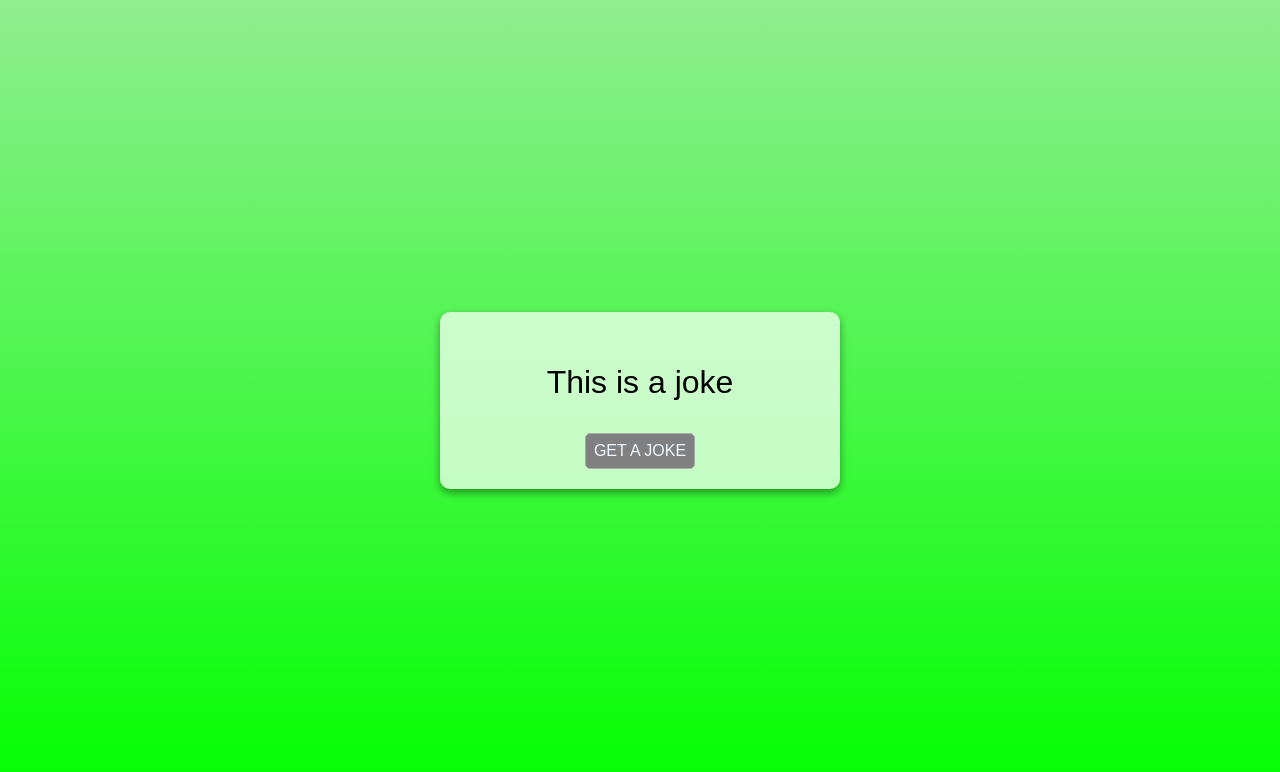
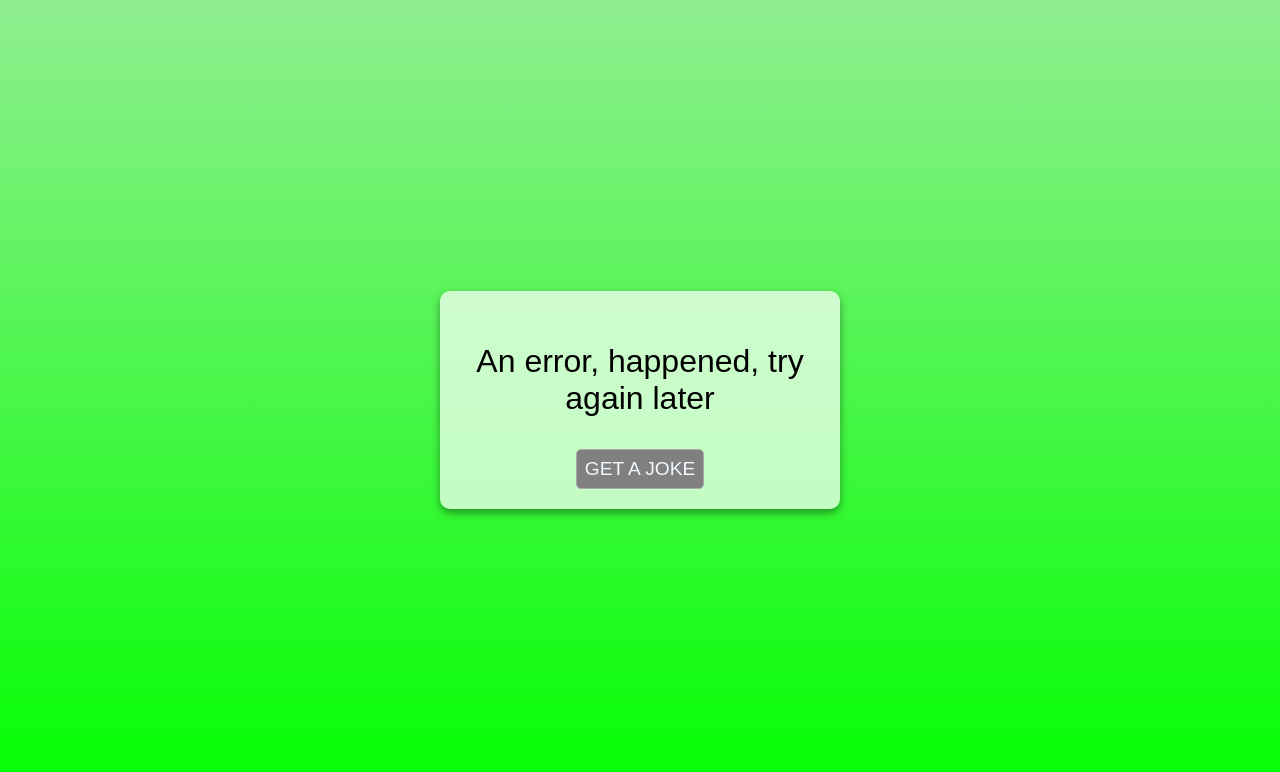
Before and after one commit to Fransi-Kurti/Dad-Joke-Generator, a plain HTML site: page index.html in a window 1280 px wide. Both pictures are taken after a click on the button "GET A JOKE". Drawn offline with Linux system fonts and the light colour scheme; no server answers.

Commit message:
finished javascript part

```diff
--- a/index.html
+++ b/index.html
@@ -9,7 +9,7 @@
 </head>
 <body>
     <div class="container" id="container">
-        <p class="api-joke" id="api-joke">This is a joke</p>
+        <p class="api-joke" id="api-joke">Click to:</p>
         <button class="btn" id="btn">Get a Joke</button>
     </div>
 
--- a/index.js
+++ b/index.js
@@ -0,0 +1,37 @@
+const btnEl = document.getElementById("btn");
+
+const apiKey = "f0LYMKnHI5HoQuYKJVb95Q==Z21iKi1Opf0c8TI8";
+
+const dadJokeEl = document.getElementById("api-joke");
+
+
+const options = {
+    method: "GET",
+    headers: {
+        "X-Api-Key": apiKey,
+    }
+};
+
+const apiUrl = "https://api.api-ninjas.com/v1/dadjokes?limit=1"
+
+async function getAjoke(){
+
+try {
+    dadJokeEl.innerText = "Updating...";
+    btnEl.disabled = true;
+    btnEl.innerText = "Loading...";
+    const response = await fetch(apiUrl, options);
+    const data = await response.json();
+    btnEl.disabled = false;
+    btnEl.innerText = "Get a Joke";
+    dadJokeEl.innerText = data[0].joke;
+} catch (error) {
+    dadJokeEl.innerText = "An error, happened, try again later";
+    btnEl.disabled = false;
+    btnEl.innerText = "Get a Joke";
+}
+
+
+}
+
+btnEl.addEventListener("click", getAjoke);
--- a/style.css
+++ b/style.css
@@ -27,7 +27,7 @@ body{
     text-transform: uppercase;
     border-radius: 5px;
     border: 1px solid rgb(170, 170, 170);
-    font-size: 1rem;
+    font-size: 1.2rem;
     color: aliceblue;
 }
 
```
